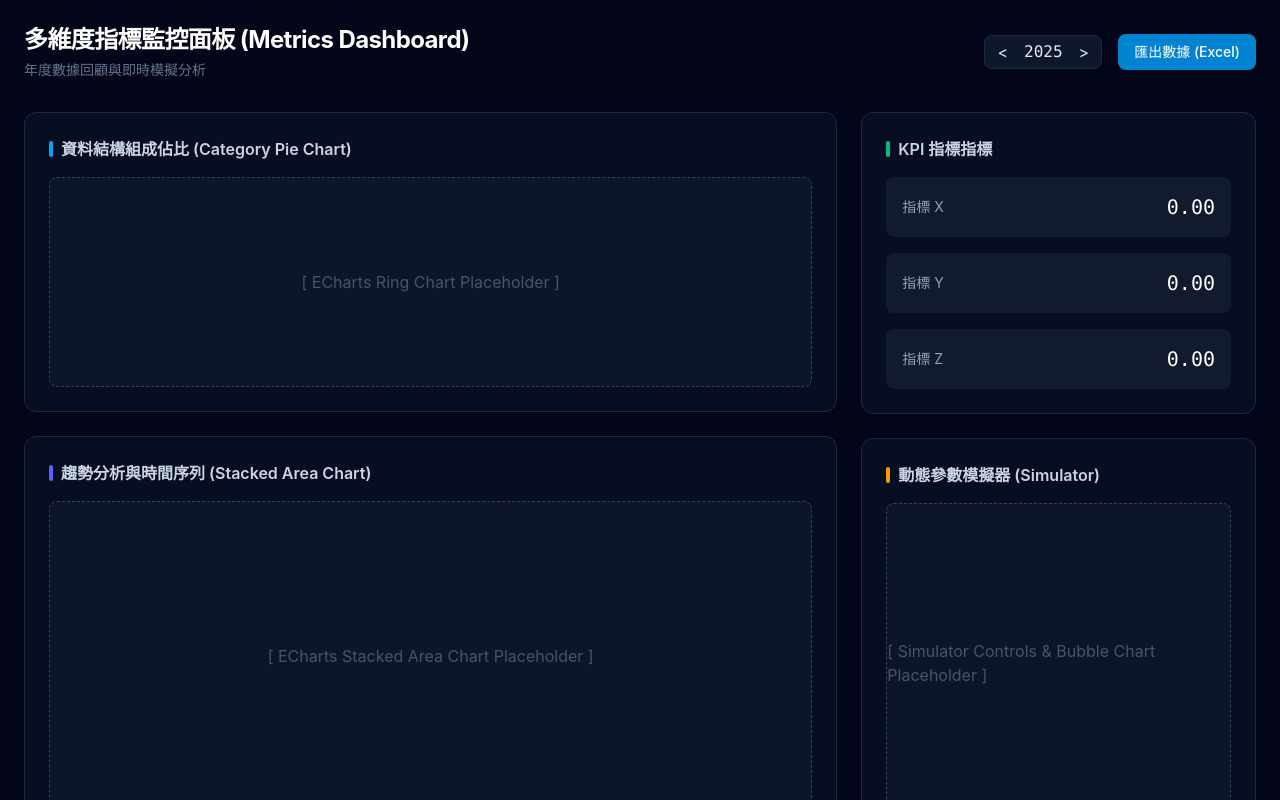
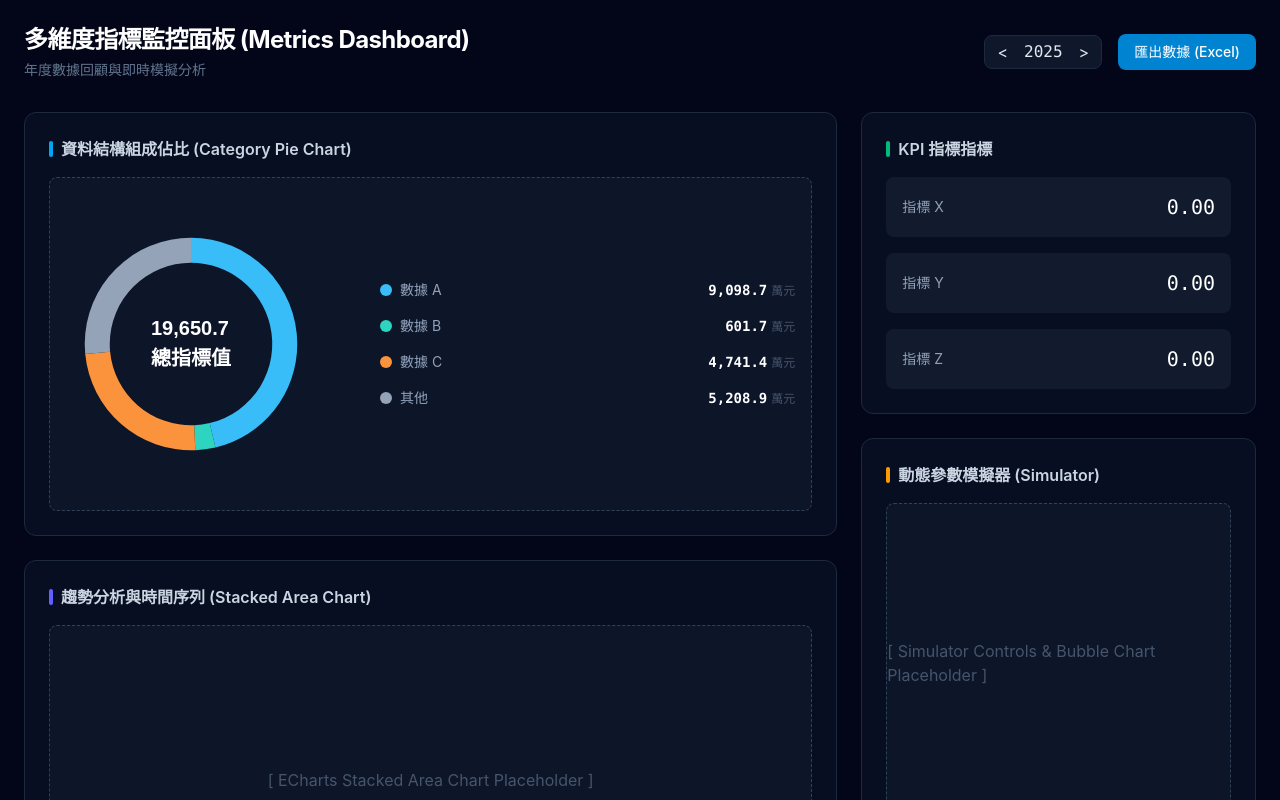
Before and after one commit to lalachung016/demo-analytics-system, a React (Vite) app: page / in a window 1280 px wide. Shown: the top 800 px of the page. Built offline with nearby package versions, Linux system fonts and the light colour scheme.

Commit message:
feat: 改用faker.js產生測試資料

```diff
--- a/package.json
+++ b/package.json
@@ -10,6 +10,8 @@
     "preview": "vite preview"
   },
   "dependencies": {
+    "@faker-js/faker": "^10.4.0",
+    "echarts": "^6.0.0",
     "react": "^19.2.5",
     "react-dom": "^19.2.5"
   },
--- a/src/pages/Dashboard.tsx
+++ b/src/pages/Dashboard.tsx
@@ -1,9 +1,24 @@
-// import React, { useState, useEffect } from 'react';
-// import type { CategoryData } from '../types/dashboard';
-// import { getCategoryMockData } from '../services/mockData';
-import React from 'react';
+import React, { useState, useEffect } from 'react';
+import type { CategoryData } from '../types/dashboard';
+import { getCategoryMockData } from '../services/mockData';
+import CategoryPieChart from '../components/CategoryPieChart';
 
 const Dashboard: React.FC = () => {
+
+
+  const [year, setYear] = useState<number>(2025);
+
+  const handleYearChange = (year: number) => {
+    if (year < 2017 || year > 2026) return;
+    setYear(year);
+  };
+
+  const [pieData, setPieData] = useState<CategoryData[]>([]);
+
+  useEffect(() => {
+    setPieData(getCategoryMockData({ year }).categories);
+  }, [year]);
+
   return (
     <div className="min-h-screen bg-slate-950 text-slate-200 p-6 font-sans">
       {/* 頂部 Header */}
@@ -17,9 +32,9 @@ const Dashboard: React.FC = () => {
 
         <div className="flex items-center gap-4">
           <div className="flex items-center bg-slate-900 border border-slate-800 rounded-lg px-3 py-1">
-            <button className="hover:text-sky-400">{'<'}</button>
-            <span className="mx-4 font-mono">2025</span>
-            <button className="hover:text-sky-400">{'>'}</button>
+            <button className={`hover:text-sky-400 ${year === 2017 ? 'opacity-50 cursor-not-allowed' : ''}`} onClick={() => handleYearChange(year - 1)} >{'<'}</button>
+            <span className="mx-4 font-mono">{year}</span>
+            <button className={`hover:text-sky-400 ${year === 2026 ? 'opacity-50 cursor-not-allowed' : ''}`} onClick={() => handleYearChange(year + 1)}>{'>'}</button>
           </div>
           <button className="bg-sky-600 hover:bg-sky-500 text-white px-4 py-2 rounded-lg text-sm font-medium transition-colors">
             匯出數據 (Excel)
@@ -34,14 +49,18 @@ const Dashboard: React.FC = () => {
         <section className="col-span-12 lg:col-span-8 space-y-6">
 
           {/* 上：資料結構組成佔比 */}
-          <div className="bg-slate-900/50 border border-slate-800 rounded-xl p-6 h-[300px] flex flex-col">
+          <div className="bg-slate-900/50 border border-slate-800 rounded-xl p-6 flex flex-col">
             <div className="flex items-center gap-2 mb-4">
               <div className="w-1 h-4 bg-sky-500 rounded-full"></div>
               <h2 className="font-semibold text-slate-300">資料結構組成佔比 (Category Pie Chart)</h2>
             </div>
             {/* 圖表預留空間 */}
-            <div className="flex-1 bg-slate-800/30 rounded-lg border border-dashed border-slate-700 flex items-center justify-center text-slate-600">
-              [ ECharts Ring Chart Placeholder ]
+            <div className="min-h-[300px] bg-slate-800/30 rounded-lg border border-dashed border-slate-700 flex flex-col items-center justify-center text-slate-600 text-sm gap-1">
+              {pieData.length > 0 ? (
+                <CategoryPieChart data={pieData} title="資料結構組成佔比" />
+              ) : (
+                <span className="text-slate-500 font-mono text-xs">載入中…</span>
+              )}
             </div>
           </div>
 
--- a/src/services/mockData.ts
+++ b/src/services/mockData.ts
@@ -1,10 +1,22 @@
+import { faker } from '@faker-js/faker';
 import type { CategoryData } from '../types/dashboard';
 
-export const getCategoryMockData = (): CategoryData[] => {
-    return [
-      { name: '數據 A', value: 7829.3, unit: '萬元' },
-      { name: '數據 B', value: 8313.7, unit: '萬元' },
-      { name: '數據 C', value: 697.2, unit: '萬元' },
-      { name: '其他', value: 484.4, unit: '萬元' },
-    ];
-  };
+export interface YearlyCategoryGroup {
+  year: number;
+  categories: CategoryData[];
+}
+
+const CATEGORY_NAMES = ['數據 A', '數據 B', '數據 C', '其他'] as const;
+
+const createYearGroup = (year: number): YearlyCategoryGroup => ({
+  year,
+  categories: CATEGORY_NAMES.map((name) => ({
+    name,
+    value: faker.number.float({ min: 200, max: 9500, fractionDigits: 1 }),
+    unit: '萬元',
+  })),
+});
+
+export const getCategoryMockData = (query: { year: number }): YearlyCategoryGroup => {
+  return createYearGroup(query.year);
+};
```
Also changed, not shown: 1 other file (tests, documents, lock files or other folders).
